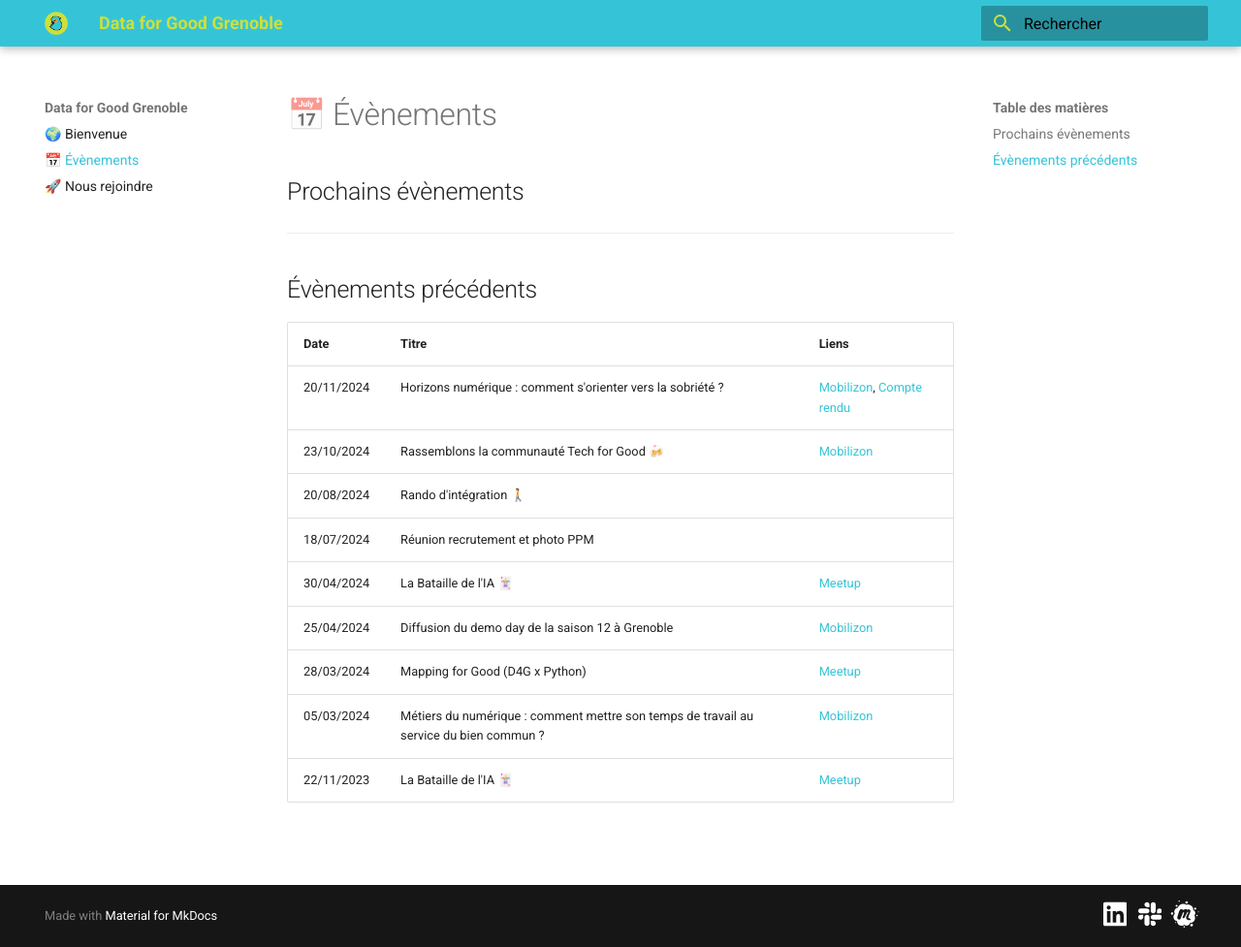
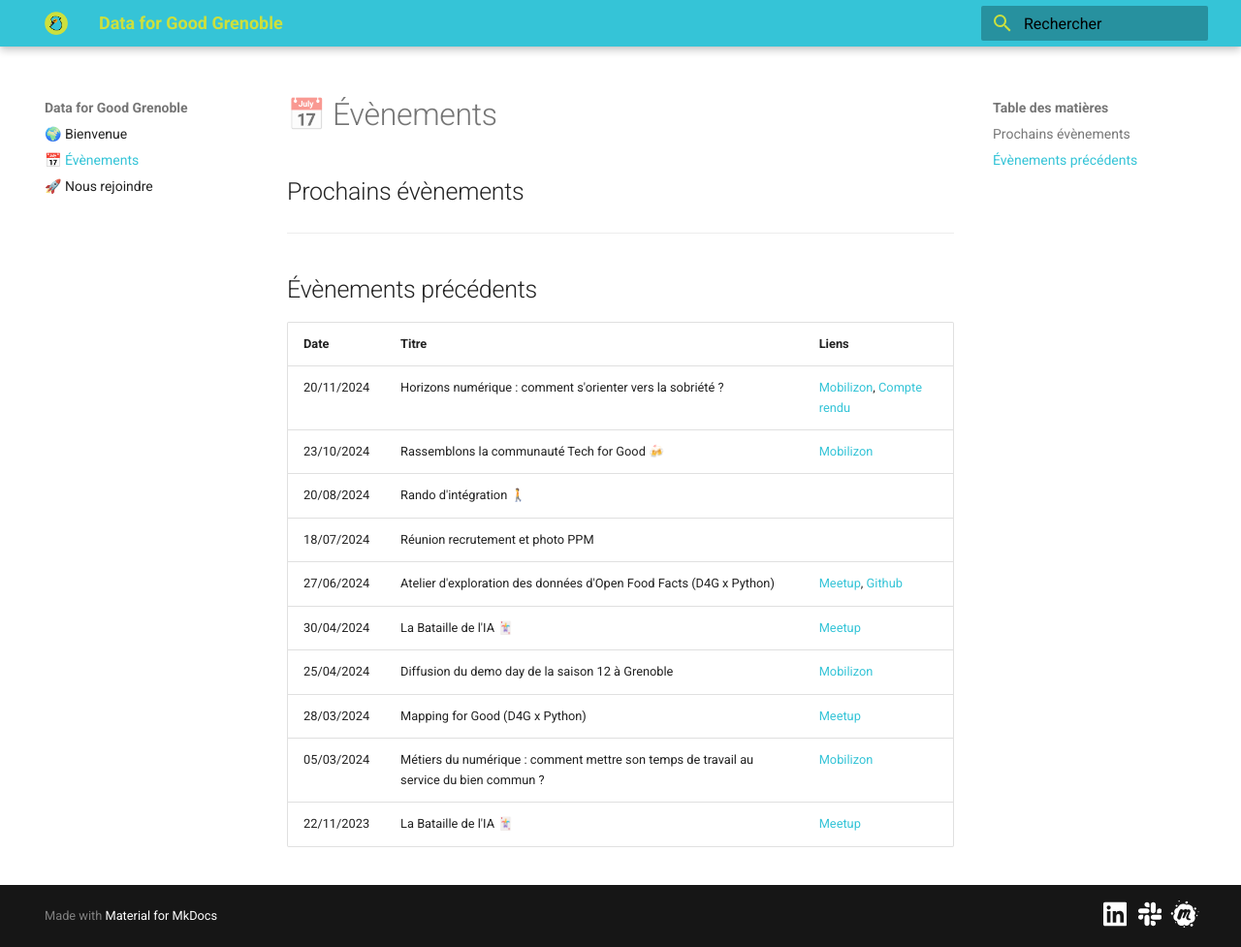
Before and after one commit to data-for-good-grenoble/data-for-good-grenoble.github.io, an MkDocs documentation site: the page built from content/events/index.md, in a window 1280 px wide and 977 px high. Shown: the whole window at 97% size. Built offline with MkDocs 1.6.1 and Material for MkDocs 9.7.7, drawn with Linux system fonts in a browser that asks for light colours.

Commit message:
feat(events): ajout de l'event OFF

```diff
--- a/content/events/index.md
+++ b/content/events/index.md
@@ -12,6 +12,7 @@ ___
 |23/10/2024|Rassemblons la communauté Tech for Good 🍻|[Mobilizon](https://mobilizon.fr/events/9c984b05-f578-46fa-a61b-241a68366a8b)|
 |20/08/2024|Rando d'intégration 🚶||
 |18/07/2024|Réunion recrutement et photo PPM||
+|27/06/2024|Atelier d'exploration des données d'Open Food Facts (D4G x Python)|[Meetup](https://www.meetup.com/groupe-dutilisateurs-python-grenoble/events/301484139/), [Github](https://github.com/data-for-good-grenoble/atelier-OFF)|
 |30/04/2024|La Bataille de l'IA 🃏|[Meetup](https://www.meetup.com/fr-FR/data-for-good-fr/events/300024640/)|
 |25/04/2024|Diffusion du demo day de la saison 12 à Grenoble|[Mobilizon](https://mobilizon.fr/events/5dff7990-9ae8-4139-906e-b0b14d1924f4)|
 |28/03/2024|Mapping for Good (D4G x Python)|[Meetup](https://www.meetup.com/fr-FR/groupe-dutilisateurs-python-grenoble/events/299598142/)|
```
